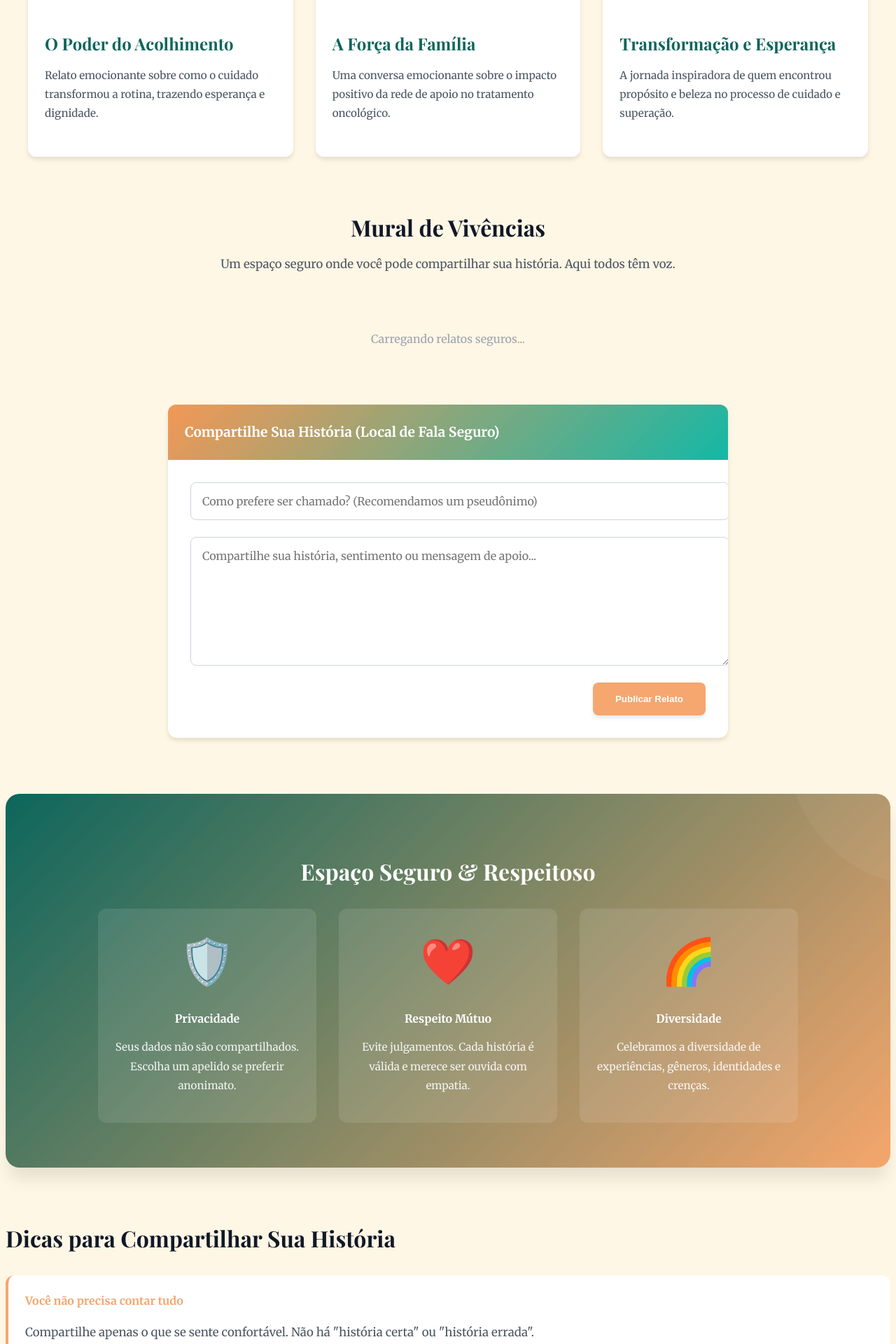
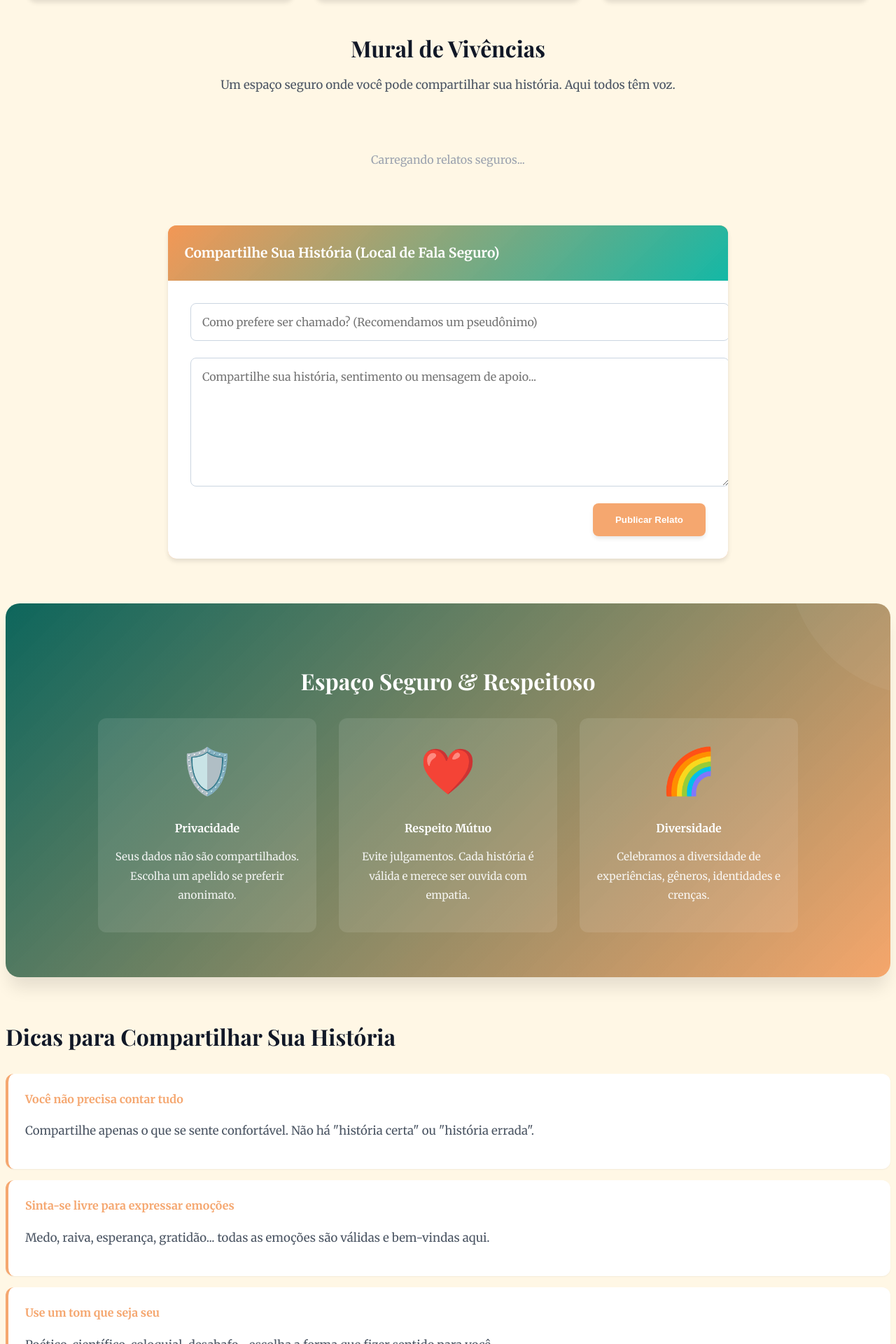
Before and after one commit to AqueleSales/trabalho_teo, a Flask app: page /vivencias in a window 1280 px wide. Shown: the part 1721-3641 px from the top of the page at 70% size. Run offline with Flask 3, Linux system fonts and the light colour scheme; some libraries are stand-ins or nearby versions; some web fonts are replaced.

Commit message:
asdhfcasdw

```diff
--- a/static/style.css
+++ b/static/style.css
@@ -298,7 +298,7 @@ main {
 }
 
 section {
-margin: 5rem 0;
+margin: 0;
 }
 
 h1, h2, h3, h4, h5, h6 {
```
